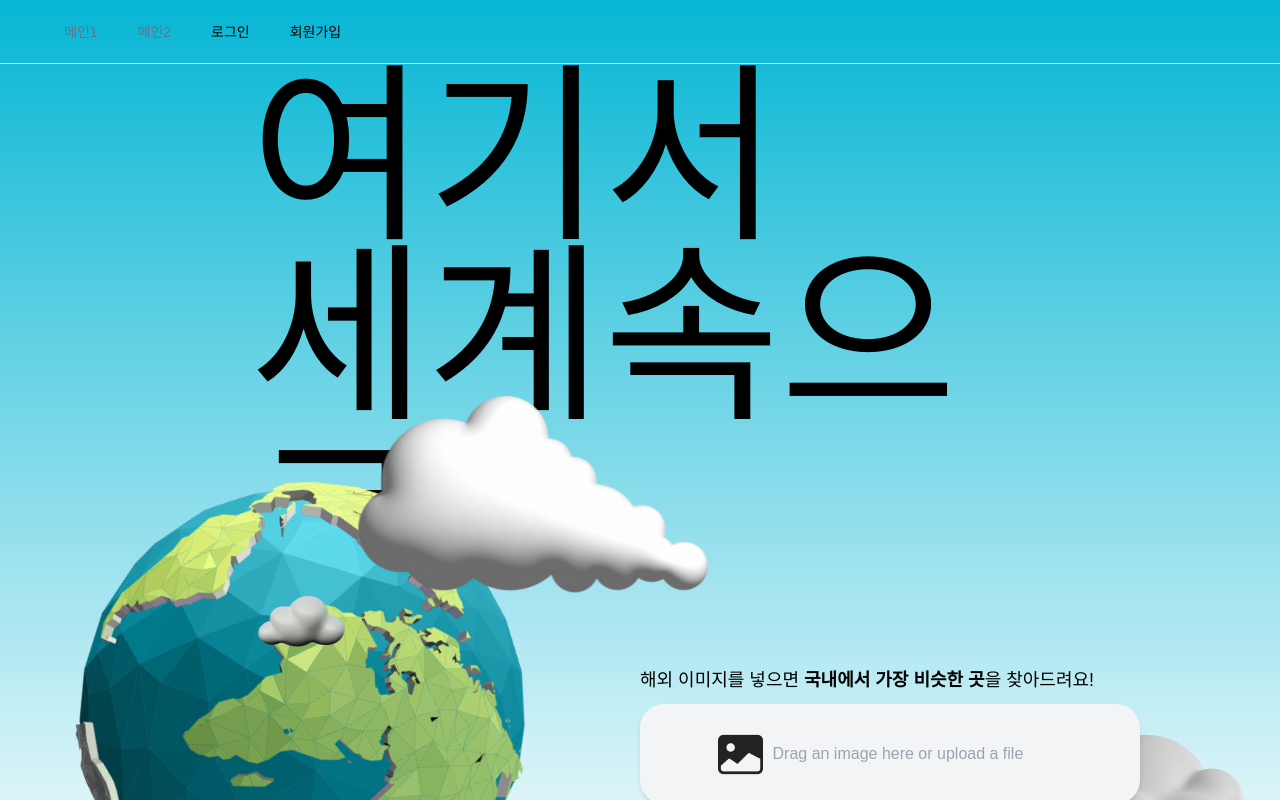
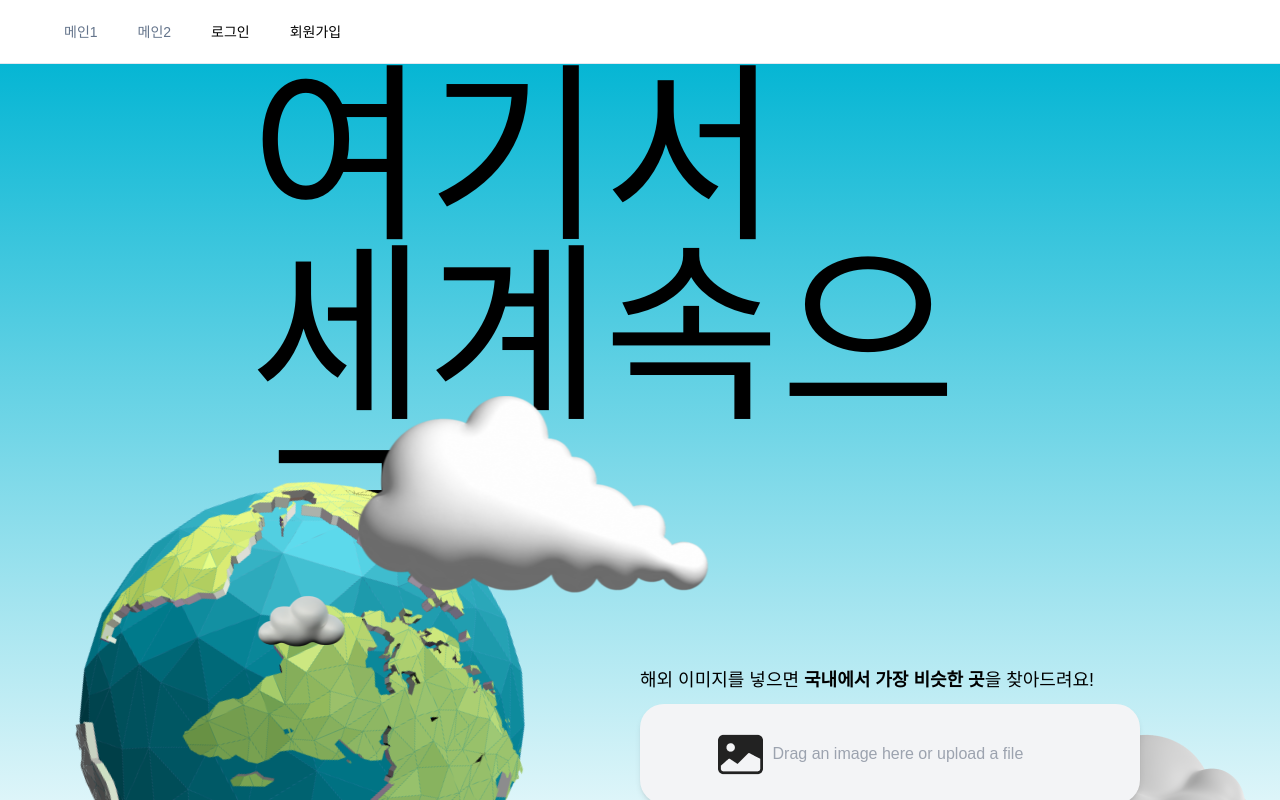
Before and after one commit to Code21w/pict_deployment, a Next.js app: page / in a window 1280 px wide. Shown: the top 800 px of the page. Built offline with nearby package versions, Linux system fonts and the light colour scheme; a web font is replaced by a local one.

Commit message:
Remove Tailwind styles from body tag in layout.tsx

```diff
--- a/src/app/layout.tsx
+++ b/src/app/layout.tsx
@@ -17,7 +17,7 @@ export default function RootLayout({ children }: { children: ReactNode }) {
         <title>{metadata.title}</title>
         <meta name='description' content={metadata.description} />
       </head>
-      <body className={`bg-gradient-to-b from-cyan-500 to-white-500 to-white`}>
+      <body>
         <Header />
         <main className='h-full'>{children}</main>
         <Footer />
--- a/src/app/page.tsx
+++ b/src/app/page.tsx
@@ -40,7 +40,9 @@ import Globe from '@/components/Globe';
 
 function Main() {
   return (
-    <main className={`flex min-h-screen items-center justify-between`}>
+    <main
+      className={`bg-gradient-to-b from-cyan-500 to-white-500 to-white flex min-h-screen items-center justify-between`}
+    >
       <div className='w-full h-full'>
         <div className='mx-[100px] lg:mx-[250px] mb-[100px] lg:-mb-[150px] flex flex-col justify-between'>
           <div
```
